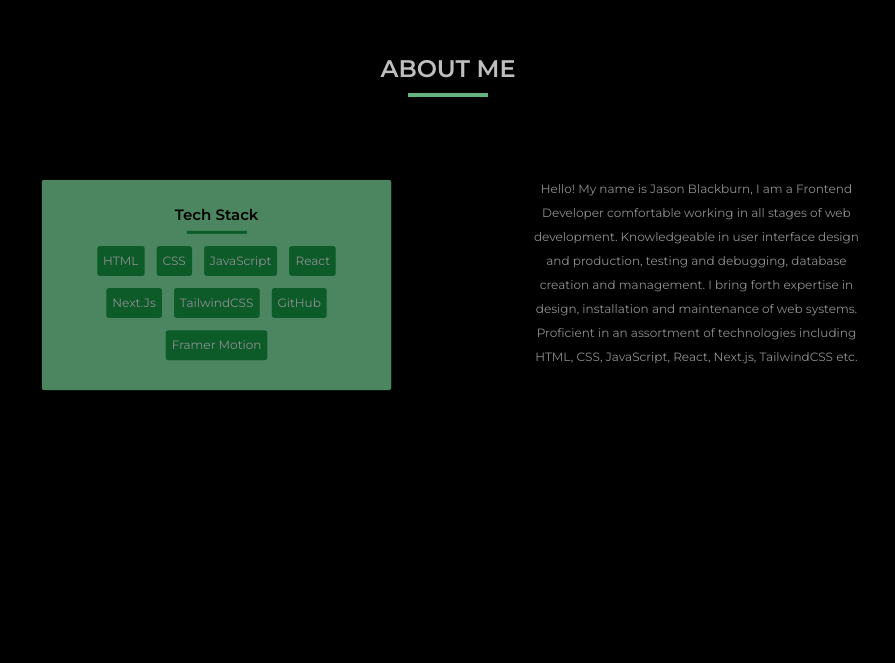
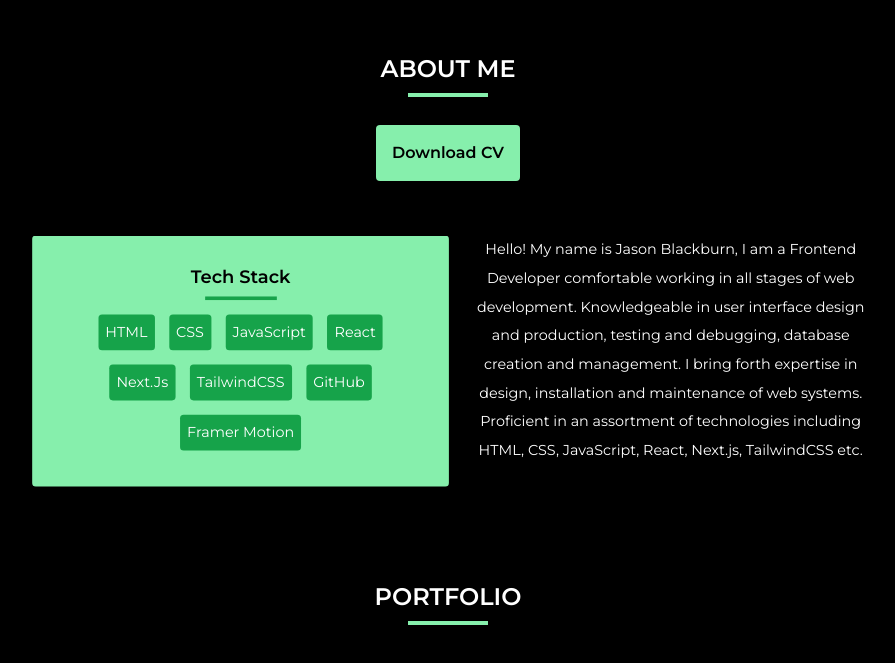
Before and after one commit to JBlackburn94/portv2, a Next.js app: page / in a window 1280 px wide. Shown: the part 1099-1762 px from the top of the page, without its empty margins (192-1087 px from the left). Built offline with nearby package versions, Linux system fonts and the light colour scheme.

Commit message:
portfolio section added

```diff
--- /dev/null
+++ b/src/app/components/card.js
@@ -0,0 +1,47 @@
+import Image from "next/image";
+import bsHome from "../../../public/bsHome.webp";
+
+export default function Card() {
+  const cardInfo = [
+    {
+      id: 1,
+      img: bsHome,
+      alt: "An image of the Beauty School Homepage",
+      title: "Beauty School",
+      desc: "This project was a redesign of the existing Beauty School website.",
+      tech: "Built with: React, Next.Js, TailwindCSS",
+      live: "#",
+      repo: "#",
+    },
+  ];
+  return (
+    <div className="flex justify-center mt-10">
+      {cardInfo.map(({ id, img, alt, title, desc, tech, live, repo }) => (
+        <div
+          key={id}
+          className="flex flex-col bg-green-300 w-[50vw] p-4 rounded mx-2 text-black"
+        >
+          <Image src={img} alt={alt} />
+          <h2 className="text-2xl font-semibold">{title}</h2>
+          <p>{desc}</p>
+          <p>{tech}</p>
+          <a href={live}>Live</a>
+          <a href={repo}>Repo</a>
+        </div>
+      ))}
+
+      {/* <Image
+          src={bsHome}
+          alt="An image of the home screen from the Beauty School website"
+          className="w-full"
+        />
+        <h2 className="text-2xl font-semibold">Beauty School</h2>
+        <p>
+          This project was a redesign of the existing Beauty School website.
+        </p>
+        <p>Built with: React, Next.Js, TailwindCSS</p>
+        <a>Repo link goes here</a>
+        <a>Live link goes here</a> */}
+    </div>
+  );
+}
--- /dev/null
+++ b/src/app/components/horizontalCarousel.js
@@ -0,0 +1,28 @@
+"use client";
+import Card from "./card";
+import { useRef } from "react";
+import { motion, useTransform, useScroll } from "framer-motion";
+
+export default function HorizontalCarousel() {
+  const targetRef = useRef();
+  const { scrollYProgress } = useScroll({
+    target: targetRef,
+  });
+
+  const x = useTransform(scrollYProgress, [0, 1], ["100%", "-100%"]);
+  const opacity = useTransform(scrollYProgress, [1, 0.9], [0, 1]);
+  return (
+    <section ref={targetRef} className="relative h-[200vh]">
+      <div className="sticky top-0 flex flex-col items-center overflow-hidden">
+        <h2 className="font-semibold uppercase text-2xl mt-10">Portfolio</h2>
+        <span className="border-t-4 border-green-300 w-20 my-2"></span>
+        <motion.div style={{ x, opacity }} className="flex gap-4">
+          <Card />
+          <Card />
+          <Card />
+          <Card />
+        </motion.div>
+      </div>
+    </section>
+  );
+}
--- a/src/app/layout.js
+++ b/src/app/layout.js
@@ -4,8 +4,8 @@ import "./globals.css";
 const montserrat = Montserrat({ subsets: ["latin"] });
 
 export const metadata = {
-  title: "Create Next App",
-  description: "Generated by create next app",
+  title: "Jason Blackburn Frontend Developer - Portfolio",
+  description: "Welcome to my portfolio, featuring all my recent projects.",
 };
 
 export default function RootLayout({ children }) {
--- a/src/app/page.js
+++ b/src/app/page.js
@@ -1,12 +1,14 @@
 "use client";
 import Hero from "./pages/hero/page";
 import About from "./pages/about/page";
+import Portfolio from "./pages/portfolio/page";
 
 export default function Home() {
   return (
     <main>
       <Hero />
       <About />
+      <Portfolio />
     </main>
   );
 }
--- a/src/app/pages/about/page.js
+++ b/src/app/pages/about/page.js
@@ -42,21 +42,27 @@ export default function About() {
     target: targetRef,
     offset: ["start end", "end start"],
   });
-  const scale = useTransform(scrollYProgress, [0, 0.4], [0, 1]);
+  const scale = useTransform(scrollYProgress, [0, 0.4, 2], [0, 1, 0]);
   const opacity = useTransform(scrollYProgress, [0, 0.4], [0, 1]);
   return (
     <motion.section
       ref={targetRef}
       style={{ opacity }}
-      className="h-screen flex flex-col justify-start items-center my-10"
+      className="h-auto flex flex-col justify-start items-center my-10"
     >
       <h2 className="font-semibold uppercase text-2xl">About Me</h2>
       <span className="border-t-4 border-green-300 w-20 my-2"></span>
-      <div className="flex md:flex-row flex-col-reverse mt-10 w-3/4 justify-between items-start">
-        <motion.div
-          style={{ opacity, scale }}
-          className="bg-green-300 rounded p-8 h-full text-black w-full md:w-1/2 mx-0 mt-2 md:mt-0 md:mx-4 flex flex-col justify-center items-center"
-        >
+      <a
+        href="#"
+        className="mt-5 p-4 bg-green-300 text-black font-semibold rounded"
+      >
+        Download CV
+      </a>
+      <motion.div
+        style={{ scale }}
+        className="flex md:flex-row flex-col-reverse mt-10 w-3/4 justify-between items-start"
+      >
+        <div className="bg-green-300 rounded p-8 h-full text-black w-full md:w-1/2 mx-0 mt-2 md:mt-0 md:mx-4 flex flex-col justify-center items-center">
           <h3 className="font-semibold text-xl">Tech Stack</h3>
           <span className="border-t-4 border-green-600 w-20 my-2"></span>
           <ul className="flex flex-wrap justify-center">
@@ -66,12 +72,9 @@ export default function About() {
               </li>
             ))}
           </ul>
-        </motion.div>
-        <motion.div
-          style={{ opacity, scale }}
-          className="w-full text-center md:w-1/2"
-        >
-          <p className="leading-loose">
+        </div>
+        <div className="w-full md:w-1/2">
+          <p className="leading-loose text-center">
             Hello! My name is Jason Blackburn, I am a Frontend Developer
             comfortable working in all stages of web development. Knowledgeable
             in user interface design and production, testing and debugging,
@@ -80,8 +83,8 @@ export default function About() {
             assortment of technologies including HTML, CSS, JavaScript, React,
             Next.js, TailwindCSS etc.
           </p>
-        </motion.div>
-      </div>
+        </div>
+      </motion.div>
     </motion.section>
   );
 }
--- /dev/null
+++ b/src/app/pages/portfolio/page.js
@@ -0,0 +1,10 @@
+"use client";
+import HorizontalCarousel from "@/app/components/horizontalCarousel";
+
+export default function Portfolio() {
+  return (
+    <section>
+      <HorizontalCarousel />
+    </section>
+  );
+}
```
Also changed, not shown: public/bsHome.webp (added).
